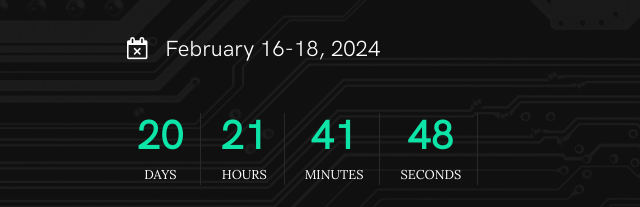
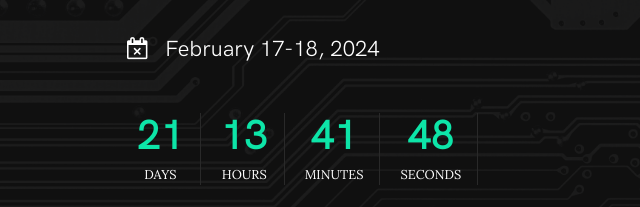
Before and after one commit to winhacks/2024-website, a plain HTML site: page index.html in a window 1280 px wide. Shown: the part 383-590 px from the top of the page, 53-693 px from the left. Drawn offline with nearby package versions, Linux system fonts and the light colour scheme; files whose address does not match are found by name.

Commit message:
change feb 16 to 17

```diff
--- a/index.html
+++ b/index.html
@@ -88,7 +88,7 @@
                                                                          class="btn btn-primary btn-lg">Join US!</a><br>
                     </p>
                     <p class="text-left intro-text"><i class="fa fa-calendar-times-o" style="margin-right: 16px;"></i>February
-                        16-18, 2024<br></p>
+                        17-18, 2024<br></p>
                     <div>
                         <style>
                             #timer {
@@ -137,7 +137,7 @@
 
                         <script>
                             // Set the date we're counting down to
-                            var countDownDate = new Date("Feb 16, 2024 17:00:00").getTime();
+                            var countDownDate = new Date("Feb 17, 2024 09:00:00").getTime();
 
                             // Update the count down every 1 second
                             var x = setInterval(function () {
@@ -305,7 +305,7 @@
         <div class="row">
             <div class="col-lg-8 mx-auto" data-aos="fade-up">
                 <h2 style="color: #0de5a8;">Schedule</h2>
-                <p><strong>February 16-18</strong></p>
+                <p><strong>February 17-18</strong></p>
                 <!--<p>Please Note That All Times Are In <strong>Eastern Time</strong><br></p>-->
             </div>
         </div>
```
